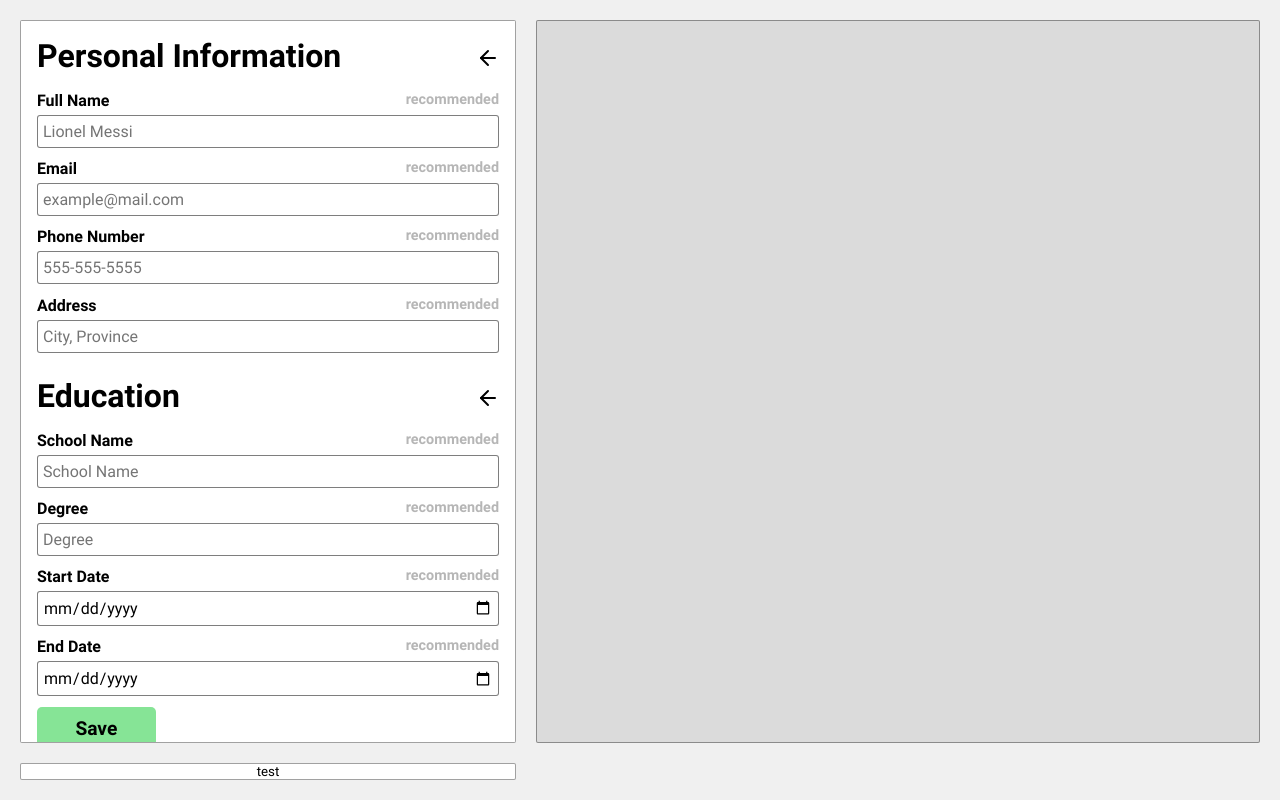
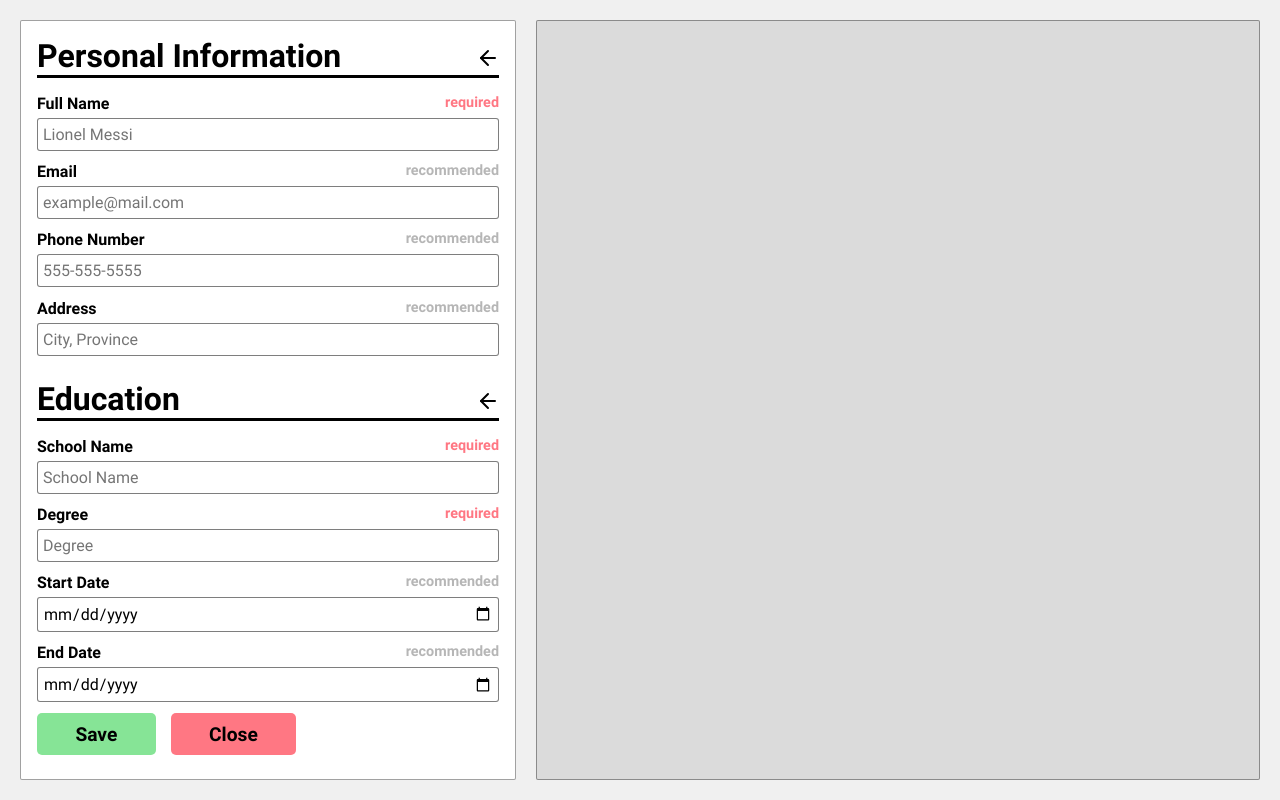
Before and after one commit to Uruwhy1/odin-applicationCV, a React (Vite) app: page / in a window 1280 px wide. Both pictures are taken after a click on the element 489 px from the left and 396 px from the top of the page. Built offline with nearby package versions, Linux system fonts and the light colour scheme.

Commit message:
add educationDisplay component

```diff
--- a/package.json
+++ b/package.json
@@ -11,7 +11,8 @@
   },
   "dependencies": {
     "react": "^18.2.0",
-    "react-dom": "^18.2.0"
+    "react-dom": "^18.2.0",
+    "uuid": "^10.0.0"
   },
   "devDependencies": {
     "@types/react": "^18.2.66",
--- a/src/App.jsx
+++ b/src/App.jsx
@@ -2,6 +2,7 @@ import "./styles/app.css";
 import Builder from "./components/Builder";
 import Preview from "./components/Preview";
 import { useState } from "react";
+import { v4 as uuidv4 } from "uuid";
 
 export default function App() {
   const [phoneNumber, setPhoneNumber] = useState("");
@@ -21,12 +22,19 @@ export default function App() {
   const [educationArray, setEducationArray] = useState([]);
 
   const addEducation = (newEducation) => {
-    setEducationArray((prevEducationArray) => [...prevEducationArray, newEducation]);
+    const educationWithId = { ...newEducation, id: uuidv4() }; // add uuid
+    setEducationArray((prevEducationArray) => [
+      ...prevEducationArray,
+      educationWithId,
+    ]);
   };
+  const removeEducation = (id) => {
+    console.log(educationArray)
 
-  function test() {
-    console.log(educationArray)
-  }
+    setEducationArray((prevArray) =>
+      prevArray.filter((entry) => entry.id !== id)
+    );
+  };
 
   return (
     <div className="app">
@@ -39,7 +47,9 @@ export default function App() {
         handleEmailChange={handleEmailChange}
         address={address}
         handleAddressChange={handleAddressChange}
+        educationArray={educationArray}
         addEducation={addEducation}
+        removeEducation={removeEducation}
       />
       <Preview
         phoneNumber={phoneNumber}
@@ -47,8 +57,6 @@ export default function App() {
         email={email}
         address={address}
       />
-
-      <button onClick={test}>test</button>
     </div>
   );
 }
--- a/src/components/Builder.jsx
+++ b/src/components/Builder.jsx
@@ -1,6 +1,7 @@
 import "../styles/builder.css";
-import PersonalForm from "./PersonalForm";
-import EducationForm from "./EducationForm";
+import "../styles/forms.css"
+import PersonalForm from "./PersonalSection";
+import EducationForm from "./EducationSection";
 
 export default function Builder({
   phoneNumber,
@@ -12,7 +13,8 @@ export default function Builder({
   address,
   handleAddressChange,
   educationArray,
-  addEducation
+  addEducation,
+  removeEducation
 }) {
   return (
     <div className="builder">
@@ -32,6 +34,7 @@ export default function Builder({
         <EducationForm
           educationArray={educationArray}
           addEducation={addEducation}
+          removeEducation={removeEducation}
         />
       </div>
     </div>
--- a/src/components/EducationForm.jsx
+++ b/src/components/EducationForm.jsx
@@ -1,11 +1,6 @@
-import React, { useState } from "react";
+import { useState } from "react";
 
-export default function EducationForm({ addEducation }) {
-  const [isFormVisible, setIsFormVisible] = useState(false);
-
-  const handleToggleFormVisibility = () => {
-    setIsFormVisible(!isFormVisible);
-  };
+export default function EducationForm({addEducation, handleToggleFormVisibility }) {
 
   const [school, setSchool] = useState("");
   const [degree, setDegree] = useState("");
@@ -23,32 +18,25 @@ export default function EducationForm({ addEducation }) {
   };
 
   return (
-    <div className="form">
-      <div className="header">
-        <h1>Education</h1>
-        <span
-          className={`hover-trigger ${isFormVisible ? "active" : ""}`}
-          onClick={handleToggleFormVisibility}
-        ></span>
-      </div>
-      {isFormVisible && (
     <form className="form" onSubmit={handleSubmit}>
-          <label className="recommended">
+      <label className="required">
         School Name
         <input
           type="text"
           placeholder="School Name"
           value={school}
           onChange={(e) => setSchool(e.target.value)}
+          required
         />
       </label>
-          <label className="recommended">
+      <label className="required">
         Degree
         <input
           type="text"
           placeholder="Degree"
           onChange={(e) => setDegree(e.target.value)}
           value={degree}
+          required
         />
       </label>
       <label className="recommended">
@@ -67,9 +55,10 @@ export default function EducationForm({ addEducation }) {
           value={endDate}
         />
       </label>
+      <div className="buttons">
       <button className="submit">Save</button>
+      <button className="reset" onClick={handleToggleFormVisibility}>Close</button>
+      </div>
     </form>
-      )}
-    </div>
   );
 }
--- /dev/null
+++ b/src/components/EducationSection.jsx
@@ -0,0 +1,66 @@
+import { useState } from "react";
+import EducationForm from "./EducationForm";
+import arrowRight from "../assets/images/arrow-right.svg";
+
+export default function EducationSection({
+  educationArray,
+  removeEducation,
+  addEducation,
+}) {
+  const [isFormVisible, setIsFormVisible] = useState(false);
+
+  const handleToggleFormVisibility = () => {
+    setIsFormVisible(!isFormVisible);
+  };
+
+  return (
+    <div className="form">
+      <div className="header">
+        <h1>Education</h1>
+        <span
+          className={`hover-trigger ${isFormVisible ? "active" : ""}`}
+          onClick={handleToggleFormVisibility}
+        ></span>
+      </div>
+      {isFormVisible && (
+        <EducationForm
+          addEducation={addEducation}
+          handleToggleFormVisibility={handleToggleFormVisibility}
+        />
+      )}
+      {!isFormVisible && (
+        <EducationDisplay
+          educationArray={educationArray}
+          removeEducation={removeEducation}
+        />
+      )}
+    </div>
+  );
+}
+
+function EducationDisplay({ educationArray, removeEducation }) {
+  return (
+    <div>
+      {educationArray.length > 0 ? (
+        <ul>
+          {educationArray.map((item) => (
+            <li className="education-display" key={item.id}>
+              <h2>{item.degree}</h2>
+              <p>{item.school}</p>
+              <div className="dates">
+                <p>{item.startDate}</p>
+                <img src={arrowRight} alt="" />
+                <p>{item.endDate}</p>
+              </div>
+              <div className="buttons">
+                <button onClick={() => removeEducation(item.id)}></button>
+              </div>
+            </li>
+          ))}
+        </ul>
+      ) : (
+        <p>No education details added yet.</p>
+      )}
+    </div>
+  );
+}
--- a/src/components/PersonalForm.jsx
+++ b/src/components/PersonalSection.jsx
@@ -28,7 +28,7 @@ export default function PersonalForm({
 
       {isFormVisible && (
         <>
-          <label className="recommended">
+          <label className="required">
             Full Name
             <input
               type="text"
--- a/src/styles/builder.css
+++ b/src/styles/builder.css
@@ -9,102 +9,53 @@
   margin-top: 1.5rem;
 }
 
-
 .builder h1 {
-  border-bottom: 3px solid var(--accent-color);
+  border-bottom: 3px solid #000;
   margin-bottom: 0.3rem;
 }
 
-/* FORM STYLINGS*/
+.education-display {
+  position: relative;
+  list-style-type: none;
 
-.form {
-  display: flex;
-  gap: 0.7rem;
-  flex-direction: column;
+  border-radius: 3px;
+  border: 1px solid;
+  padding: 0.7em;
+  margin-bottom: 1rem;
+
+  display: grid;
+  gap: 0.5em 0;
+  grid-template-columns: 60% auto;
+  grid-template-rows: 50% auto;
+  grid-template-areas:
+  'degree dates'
+  'school buttons';
+
+}
+.education-display:last-of-type {
+  margin-bottom: none;
 }
 
-.form label {
-  position: relative;
+.education-display h2 {
+  grid-area: degree;
+  font-size: 1.3em;
+}
+
+.education-display .dates {
+  grid-area: dates;
+
   display: flex;
-  font-weight: 700;
-  flex-direction: column;
+  justify-content: center;
+  align-items: center;
   gap: 5px;
 
-}
-.recommended::before {
-  position: absolute;
-  right: 0;
-
-  content: 'recommended';
-  color: rgb(182, 182, 182);
-  font-size: 0.9rem;
+  font-weight: 500;
 }
 
-.form input {
-  font-size: 1em;
-  font-family: inherit;
+.education-display .dates img {
+  position: relative;
+  top: -1px;
 
-  padding: 6px 5px;
-  border-radius: 3px;
-
-  border: 1px solid rgba(0, 0, 0, 0.507);
-
+  object-fit: cover;
+  width: 1.2em;
 }
-.form input:focus {
-  border: 1px solid rgba(0, 0, 0, 0.507);
-}
-
-.form button {
-  max-width: fit-content;
-  padding: 0.5em 2.0em;
-
-  font-size: 1.2rem;
-  font-weight: 600;
-
-  border: none;
-  border-radius: 5px;
-  background-color: var(--green);
-
-  cursor: pointer;
-  transition: 0.2s;
-}
-.form .submit {
-  background-color: var(--green);
-}
-.form .submit:hover {
-  background-color: var(--darker-green);
-}
-.form .submit:active {
-  transform: scale(0.9);
-}
-
-/* HEADER CLOSING AND OPENING FUNCTIONALITY*/
-.header {
-  position: relative;
-}
-.hover-trigger {
-  position: absolute;
-  right: 0;
-  top: 5px;
-  width: 20px;
-  height: 30px;
-}
-.hover-trigger::after {
-  position: absolute;
-  right: 0;
-  top: -3px;
-
-  font-size: 2rem;
-  font-weight: 500;
-  content: url(../assets/images/arrow-down.svg);
-
-  transition: 0.3s;
-  cursor: pointer;
-
-}
-.hover-trigger:hover::after {
-  transform: rotate(90deg);
-}
-.active::after {
-  transform: rotate(90deg);
-}
--- /dev/null
+++ b/src/styles/forms.css
@@ -0,0 +1,112 @@
+/* FORM STYLINGS*/
+
+.form {
+  display: flex;
+  gap: 0.7rem;
+  flex-direction: column;
+}
+
+.form label {
+  position: relative;
+  display: flex;
+  font-weight: 700;
+  flex-direction: column;
+  gap: 5px;
+
+}
+
+.form label::before {
+  position: absolute;
+  right: 0;
+  font-size: 0.9rem;
+}
+.recommended::before {
+  content: 'recommended';
+  color: rgb(182, 182, 182);
+}
+.required::before {
+  content: 'required';
+  color: var(--red);
+}
+
+.form input {
+  font-size: 1em;
+  font-family: inherit;
+
+  padding: 6px 5px;
+  border-radius: 3px;
+
+  border: 1px solid rgba(0, 0, 0, 0.507);
+
+}
+.form input:focus {
+  border: 1px solid rgba(0, 0, 0, 0.507);
+}
+
+.buttons {
+  display: flex;
+  gap: 15px;
+}
+
+.form button {
+  max-width: fit-content;
+  padding: 0.5em 2.0em;
+
+  font-size: 1.2rem;
+  font-weight: 600;
+
+  border: none;
+  border-radius: 5px;
+  background-color: var(--green);
+
+  cursor: pointer;
+  transition: 0.2s;
+}
+.form button:active {
+  transform: scale(0.9);
+}
+
+.form .submit {
+  background-color: var(--green);
+}
+.form .submit:hover {
+  background-color: var(--darker-green);
+}
+
+.form .reset {
+  background-color: var(--red);
+}
+.form .reset:hover {
+  background-color: var(--darker-red);
+}
+
+/* HEADER CLOSING AND OPENING FUNCTIONALITY*/
+.header {
+  position: relative;
+}
+.hover-trigger {
+  position: absolute;
+  right: 0;
+  top: 5px;
+  width: 20px;
+  height: 30px;
+}
+.hover-trigger::after {
+  position: absolute;
+  right: 0;
+  top: -3px;
+
+  font-size: 2rem;
+  font-weight: 500;
+  content: url(../assets/images/arrow-down.svg);
+
+  transition: 0.3s;
+  cursor: pointer;
+
+}
+.hover-trigger:hover::after {
+  transform: rotate(90deg);
+}
+.active::after {
+  transform: rotate(90deg);
+}
--- a/src/styles/index.css
+++ b/src/styles/index.css
@@ -64,7 +64,9 @@
   --bg-color: #ffffff;
   --bg-color-darker: #dbdbdb;
   --green: #86e496;
-  --darker-green: #6ee4a3;
+  --darker-green: #63cc92;
+  --red: #ff7783;
+  --darker-red: #c55a63;
 }
 
 button {
```
Also changed, not shown: src/assets/images/arrow-right.svg (added), 1 other file (tests, documents, lock files or other folders). Lines whose indentation alone changed are shown as unchanged.
